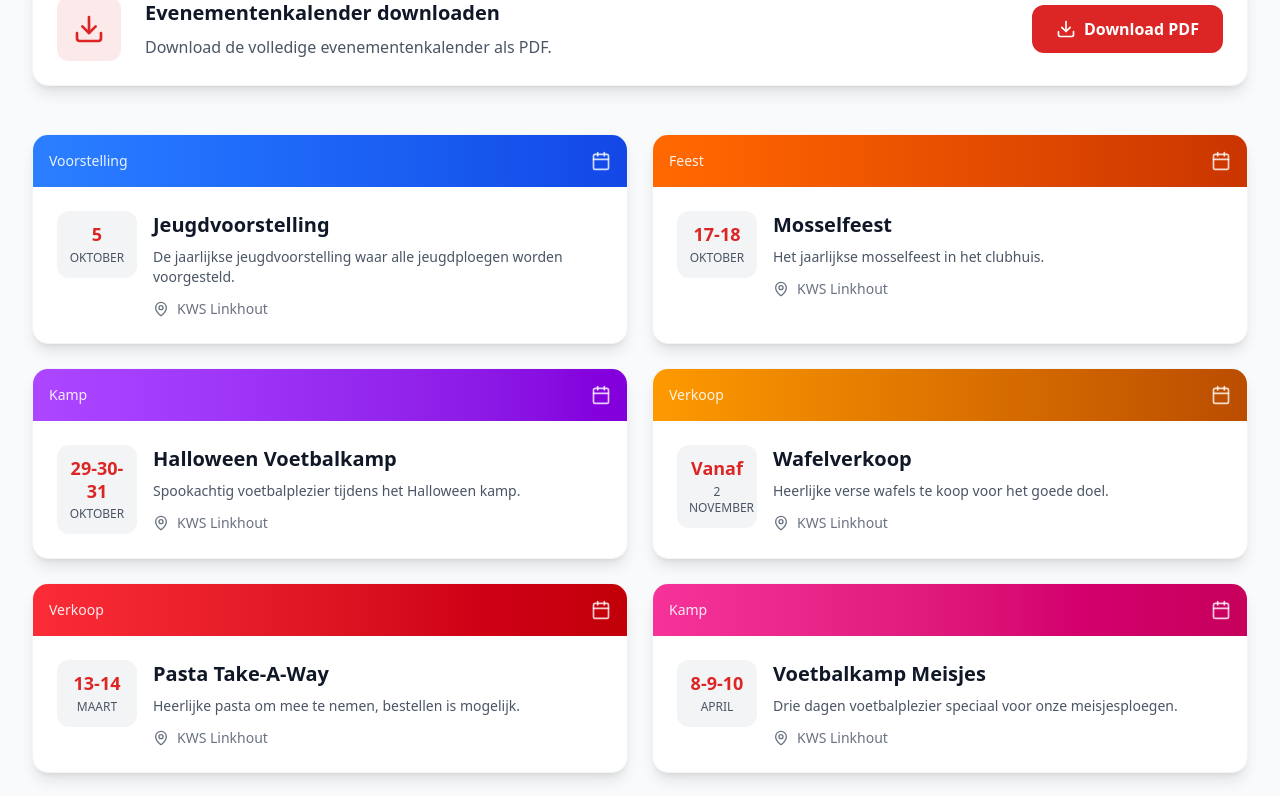
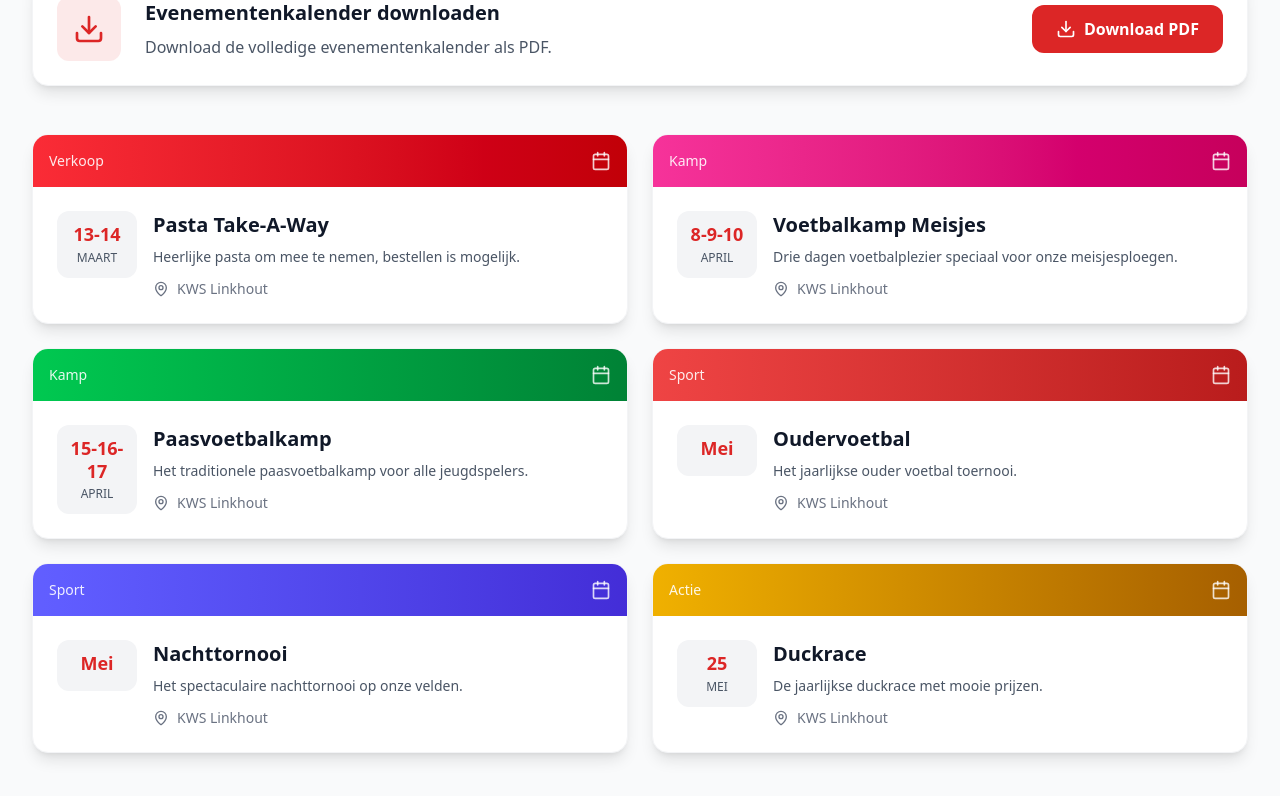
Before and after one commit to Xantar-86/kws-linkhout, a Next.js app: page /nieuws/events in a window 1280 px wide. Shown: the part 580-1376 px from the top of the page. Built offline with nearby package versions, Linux system fonts and the light colour scheme.

Commit message:
Verwijder afgelopen events van events pagina

```diff
--- a/src/app/nieuws/events/page.tsx
+++ b/src/app/nieuws/events/page.tsx
@@ -4,44 +4,8 @@ import { motion } from "framer-motion";
 import { Calendar, MapPin, ArrowLeft, Download } from "lucide-react";
 import Link from "next/link";
 
-// Events data gebaseerd op de PDF kws-events.pdf
+// Events data gebaseerd op de PDF kws-events.pdf - Alleen komende evenementen
 const events = [
-  {
-    id: 1,
-    title: "Jeugdvoorstelling",
-    date: "5 Oktober",
-    dateFull: "5 oktober 2025",
-    description: "De jaarlijkse jeugdvoorstelling waar alle jeugdploegen worden voorgesteld.",
-    category: "voorstelling",
-    color: "from-blue-500 to-blue-700"
-  },
-  {
-    id: 2,
-    title: "Mosselfeest",
-    date: "17-18 Oktober",
-    dateFull: "17-18 oktober 2025",
-    description: "Het jaarlijkse mosselfeest in het clubhuis.",
-    category: "feest",
-    color: "from-orange-500 to-orange-700"
-  },
-  {
-    id: 3,
-    title: "Halloween Voetbalkamp",
-    date: "29-30-31 Oktober",
-    dateFull: "29-30-31 oktober 2025",
-    description: "Spookachtig voetbalplezier tijdens het Halloween kamp.",
-    category: "kamp",
-    color: "from-purple-500 to-purple-700"
-  },
-  {
-    id: 4,
-    title: "Wafelverkoop",
-    date: "Vanaf 2 november",
-    dateFull: "Vanaf 2 november 2025",
-    description: "Heerlijke verse wafels te koop voor het goede doel.",
-    category: "verkoop",
-    color: "from-amber-500 to-amber-700"
-  },
   {
     id: 5,
     title: "Pasta Take-A-Way",
```
